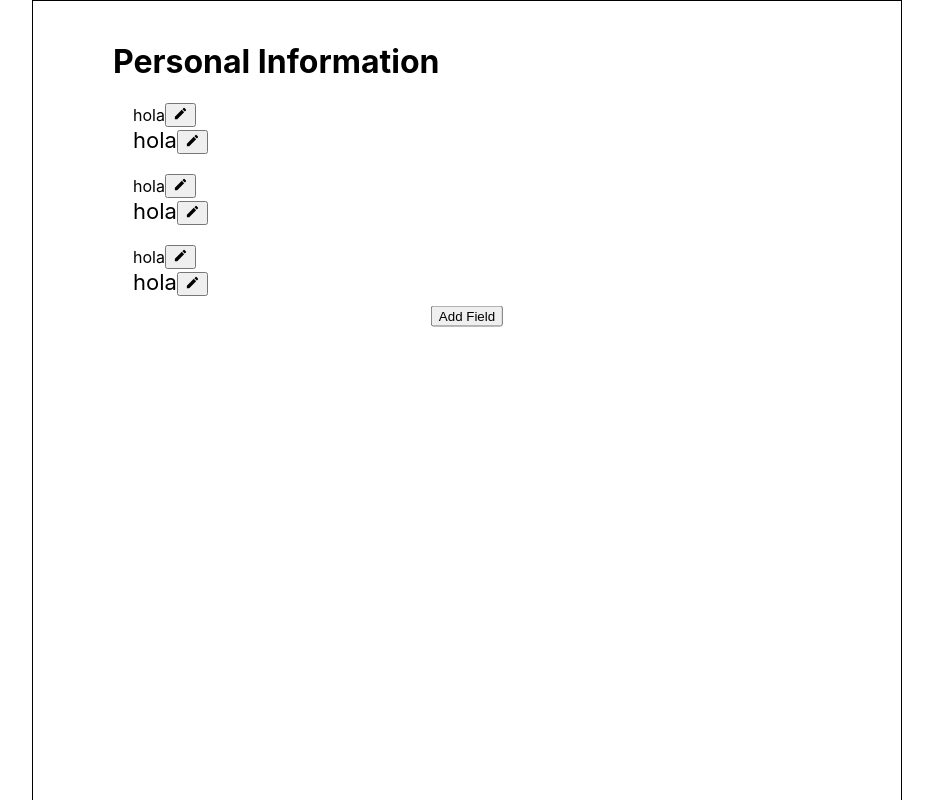
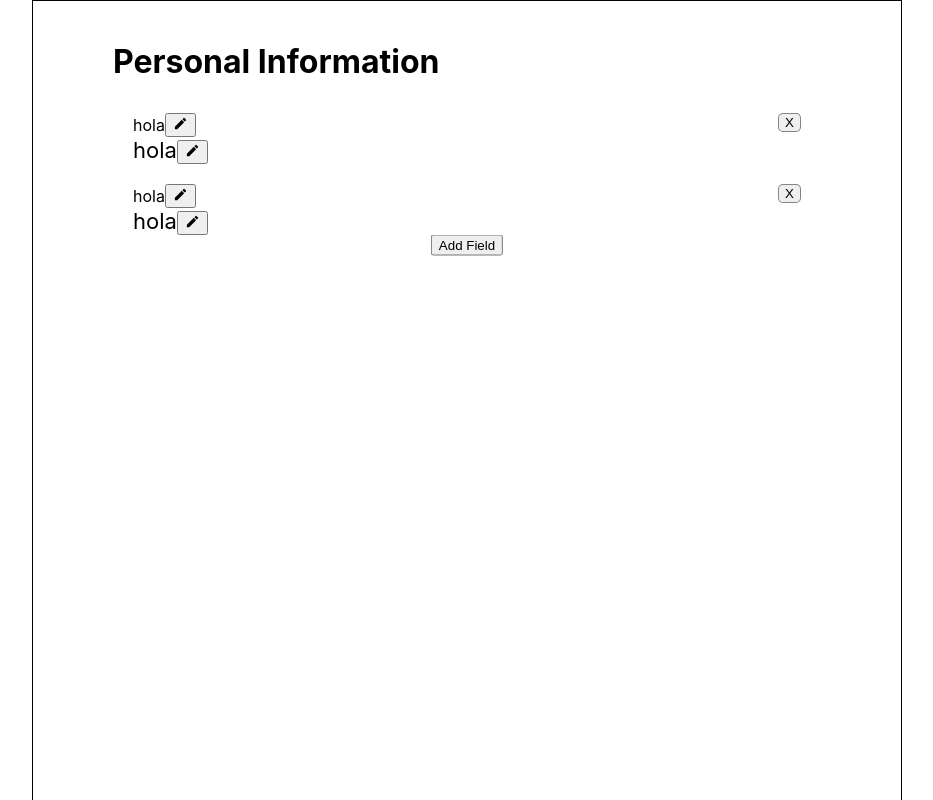
Before and after one commit to alanwtf/cv-app, a React (Create React App) app: page / in a window 1280 px wide. Shown: the top 800 px of the page, without its empty margins (173-1106 px from the left). Built offline with nearby package versions, Linux system fonts and the light colour scheme.

Commit message:
added personal info functionality

```diff
--- a/src/App.css
+++ b/src/App.css
@@ -23,6 +23,7 @@
 
 .value {
   font-size: 16px;
+  display: inline-block;
 }
 
 .amm {
@@ -30,9 +31,30 @@
 }
 
 .coupled {
-  margin: 20px 20px;
+  margin: 0 10px;
+  padding: 10px;
+  position: relative;
+  border-radius: 5px;
+}
+
+.coupled:hover {
+  background-color: rgba(88, 88, 88, 0.1);
 }
 
 input {
   border: none;
 }
+
+.delete-field-btn {
+  float: right;
+  border: 1px solid rgba(88, 88, 88, 0.7);
+  border-radius: 5px;
+}
+
+.hide {
+  display: none;
+}
+
+.delete-field-btn:hover {
+  background-color: rgba(0, 0, 0, 0.15);
+}
--- a/src/components/CoupledInputs.js
+++ /dev/null
@@ -1,15 +0,0 @@
-import React from 'react';
-import Input from './Input';
-
-class CoupledInputs extends React.Component {
-  render() {
-    return (
-      <div className="coupled">
-        <Input className="value" />
-        <Input className="amm" />
-      </div>
-    );
-  }
-}
-
-export default CoupledInputs;
--- /dev/null
+++ b/src/components/PersInfoItem.js
@@ -0,0 +1,30 @@
+import React from 'react';
+import Input from './Input';
+
+class PersInfoItem extends React.Component {
+  constructor(props) {
+    super(props);
+
+    this.state = {
+      display: 'none',
+    };
+  }
+
+  render() {
+    return (
+      <div className="coupled">
+        <Input className="value" />
+        <button
+          //style={{display:  ${this.state.display}}}
+          className="delete-field-btn"
+          onClick={() => this.props.del(this.props.field.id)}
+        >
+          X
+        </button>
+        <Input className="amm" />
+      </div>
+    );
+  }
+}
+
+export default PersInfoItem;
--- a/src/components/PersonalInfo.js
+++ b/src/components/PersonalInfo.js
@@ -1,15 +1,59 @@
 import React from 'react';
-import CoupledInputs from './CoupledInputs.js';
+import PersInfoItem from './PersInfoItem.js';
 
 class PersonalInfo extends React.Component {
+  constructor(props) {
+    super(props);
+    this.state = {
+      fields: [
+        {
+          title: 'something',
+          value: 'other',
+          id: 1,
+        },
+        {
+          title: 'stuff',
+          value: 'here',
+          id: 2,
+        },
+      ],
+      ids: 3,
+    };
+  }
+
+  addField = (e) => {
+    this.setState({
+      fields: this.state.fields.concat({
+        title: 'newField',
+        value: 'ewField',
+        id: this.state.ids,
+      }),
+      ids: this.state.ids + 1,
+    });
+  };
+
+  deleteField = (id) => {
+    console.log(id);
+    const newArr = this.state.fields.filter((field) => field.id !== id);
+    console.log(newArr);
+    this.setState({
+      fields: newArr,
+    });
+  };
+
   render() {
     return (
       <div className="personal-info">
         <h1>Personal Information</h1>
-        <CoupledInputs />
-        <CoupledInputs />
-        <CoupledInputs />
-        <button className="add-field-btn">Add Field</button>
+
+        {this.state.fields.map((field) => {
+          return (
+            <PersInfoItem key={field.id} field={field} del={this.deleteField} />
+          );
+        })}
+        <button className="add-field-btn" onClick={this.addField}>
+          Add Field
+        </button>
       </div>
     );
   }
```
